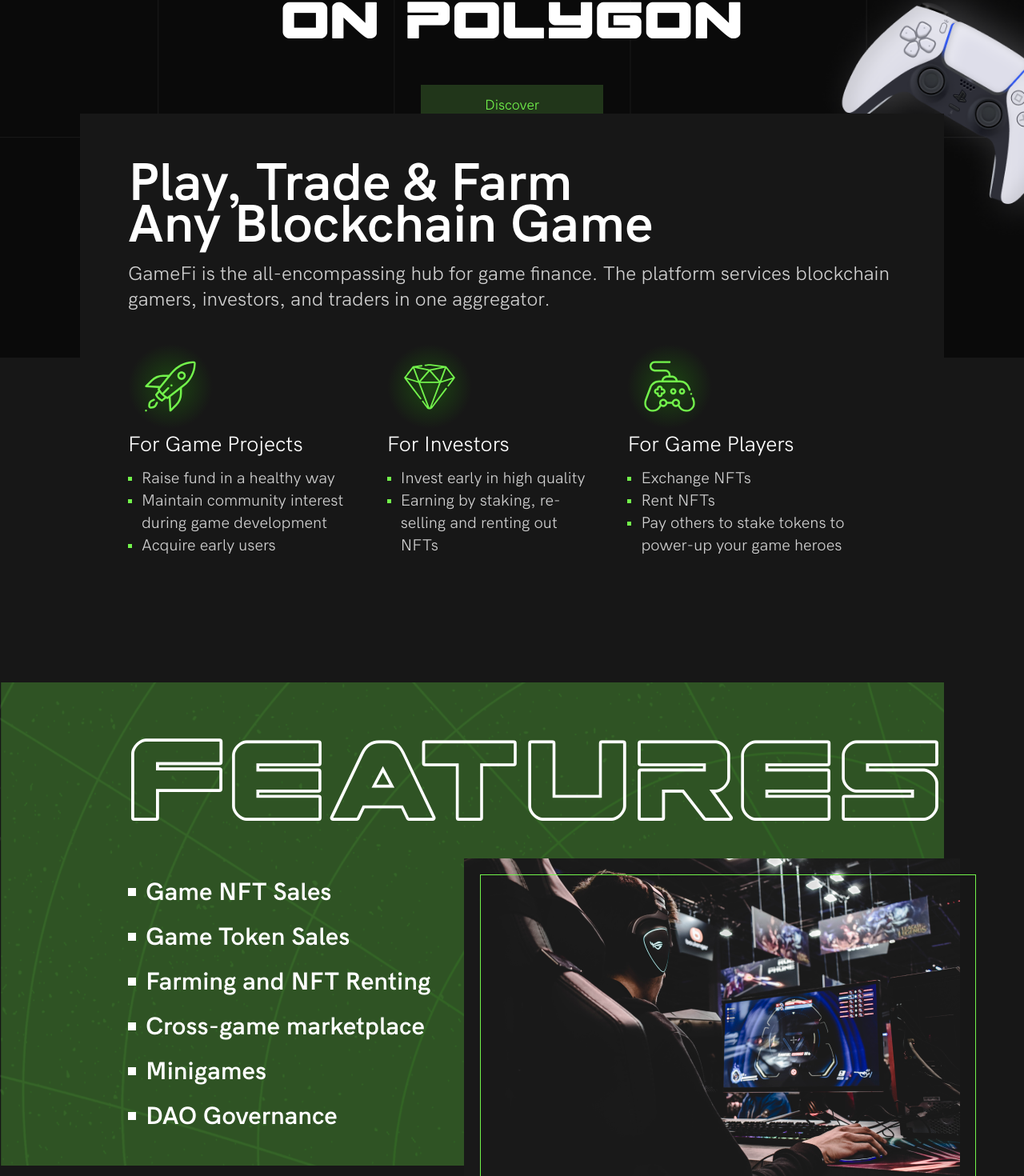
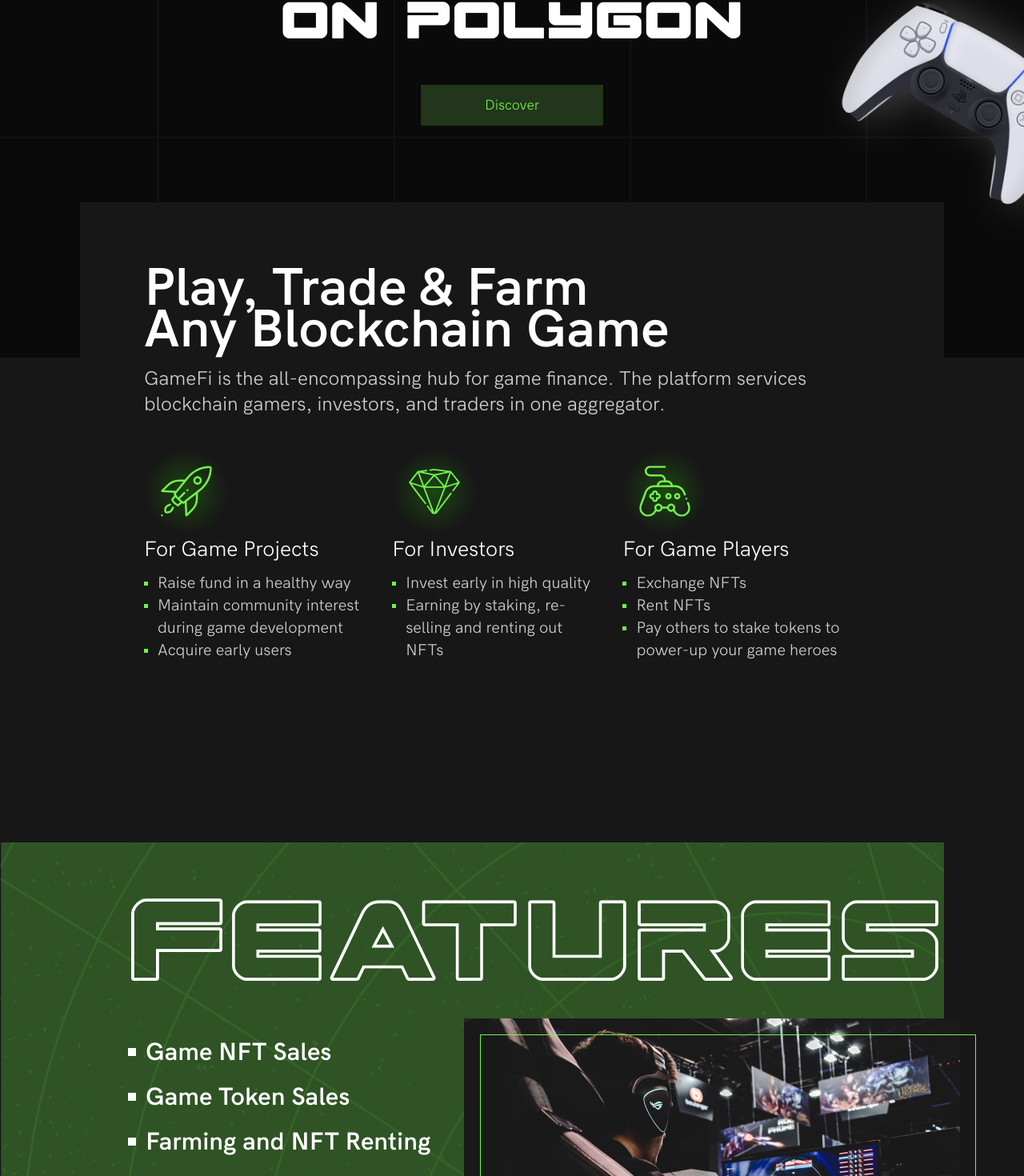
Before and after one commit to khan-cot/gamefi, a Vue app: page / in a window 1280 px wide. Shown: the part 418-1888 px from the top of the page at 80% size. Built offline with nearby package versions, Linux system fonts and the light colour scheme.

Commit message:
update positioning

```diff
--- a/src/section/Banner.vue
+++ b/src/section/Banner.vue
@@ -94,12 +94,12 @@ export default {
 
   .intro {
     position: absolute;
-    bottom: 0;
+    bottom: 200px;
     left: 100px;
     right: 100px;
-    transform: translateY(50%);
+    transform: translateY(100%);
     background: #171717;
-    padding: 60px;
+    padding: 80px;
   }
 
   .intro-title {
--- a/src/section/Features.vue
+++ b/src/section/Features.vue
@@ -37,7 +37,7 @@ export default {
 
 <style scoped>
   #features {
-    margin-top: 200px;
+    margin-top: 400px;
     padding-top: 100px;
   }
 
```
